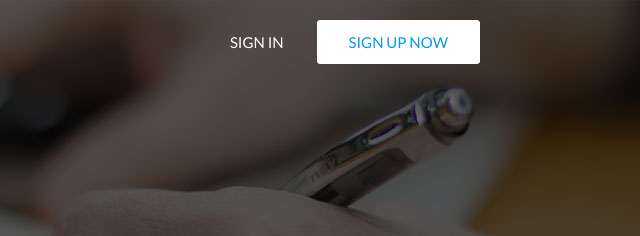
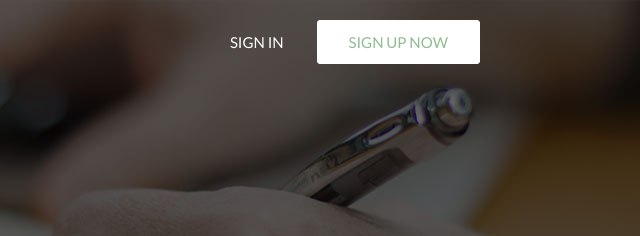
Before and after one commit to AnitaGordon/Jottly, a plain HTML site: page index.html in a window 1280 px wide. In both pictures the pointer is over the link "SIGN UP NOW". Shown: the top 236 px of the page, 640-1280 px from the left. Drawn offline with Linux system fonts and the light colour scheme; files that its build step writes are made by us from their sources.

Commit message:
Update skeleton.css

```diff
--- a/css/skeleton.css
+++ b/css/skeleton.css
@@ -462,7 +462,7 @@ header nav ul li a.btn {
  }
  header nav ul li a.btn:hover {
   background:#fff;
-  color:#009be8;
+  color:darkseagreen;
  }
 
 header .headertext {
```
